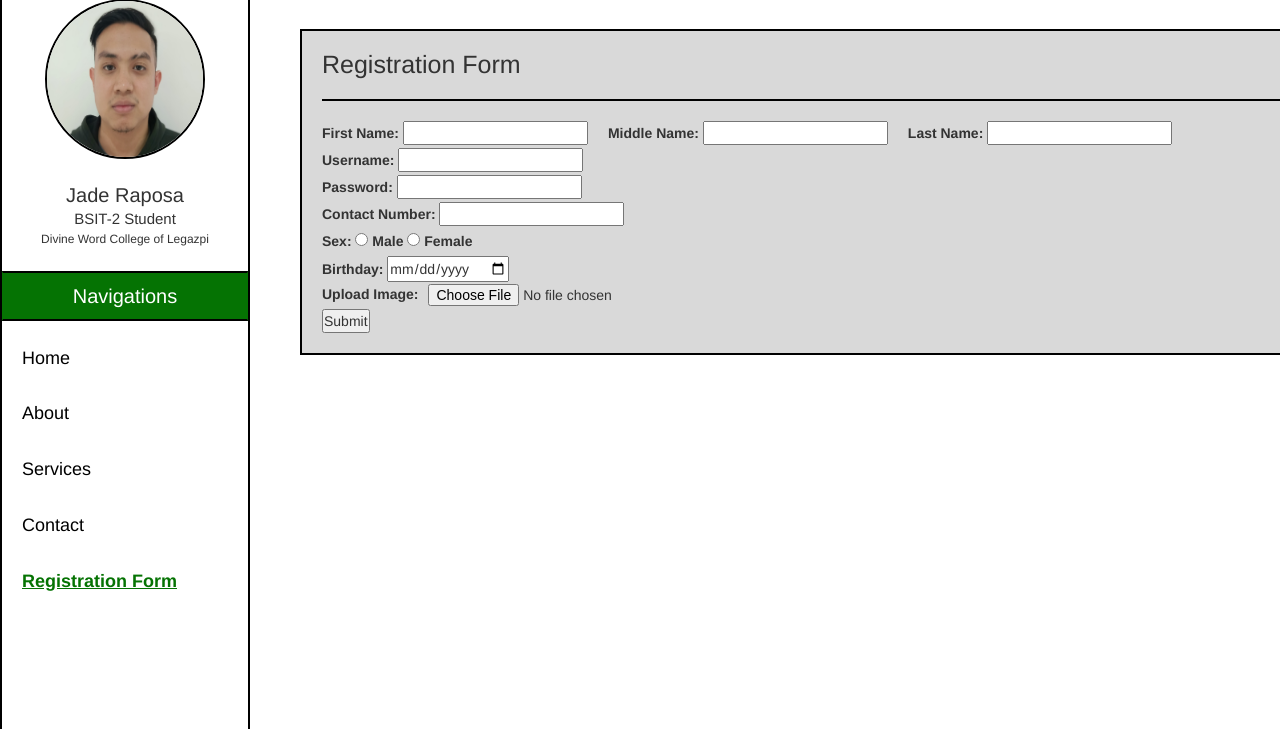
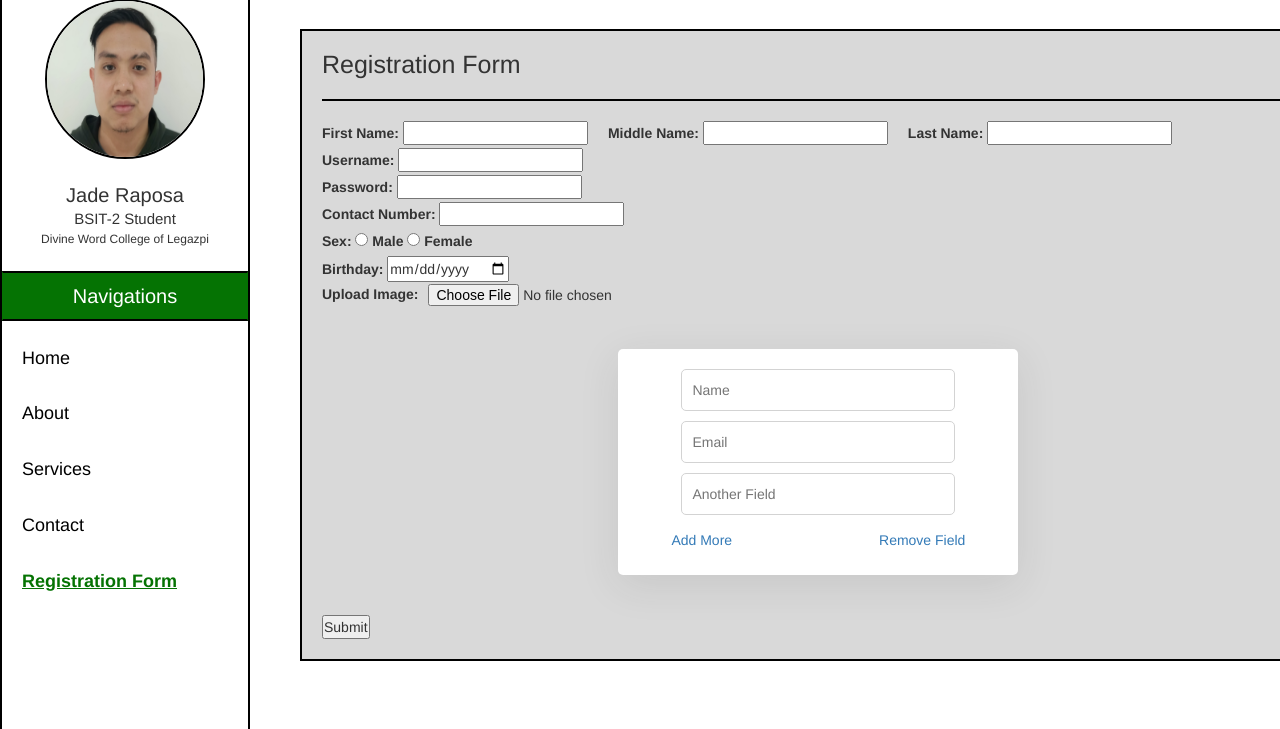
Before and after one commit to jaderaposa/VSCO_Jade, a PHP site: page / in a window 1280 px wide; the page is wider, and only the part inside the window is pictured. Shown: the part 71-800 px from the top of that part. Run offline with PHP 8.4, Linux system fonts and the light colour scheme; data that the repository does not hold is empty.

Commit message:
asdaswewqeq

```diff
--- a/ITPC222/Prefinals-Practical-Exam/css/css.css
+++ b/ITPC222/Prefinals-Practical-Exam/css/css.css
@@ -172,3 +172,38 @@ hr {
     .upload-image input {
         margin-left: 10px;
     }
+
+.wrapper {
+    width: 400px;
+    margin: 40px auto;
+    padding: 10px;
+    border-radius: 5px;
+    background: white;
+    box-shadow: 0px 10px 40px 0px rgba(47,47,47,.1);
+    }
+    .wrapper input[type="text"]{
+        padding: 10px;
+        margin: 10px auto;
+        display: block;
+        border-radius: 5px;
+        border: 1px solid lightgrey;
+        background: none;
+        width: 274px;
+        color: black;
+    }
+
+/* input[type="text"]:focus {
+    outline: none;
+} */
+
+.controls {
+    width: 294px;
+    margin: 15px auto;
+}
+
+#remove_fields {
+    float: right;
+}
+.controls a i.fa-minus {
+    margin-right: 5px;
+}
--- a/ITPC222/Prefinals-Practical-Exam/index.php
+++ b/ITPC222/Prefinals-Practical-Exam/index.php
@@ -111,6 +111,18 @@ include('db_config.php');
                 <input type="file" id="image" name="image">
               </div>
 
+              <div class="wrapper">
+                <div id="survey_options">
+                  <input type="text" name="survey_options[]" class="survey_options" size="50" placeholder="Name">
+                  <input type="text" name="survey_options[]" class="survey_options" size="50" placeholder="Email">
+                  <input type="text" name="survey_options[]" class="survey_options" size="50" placeholder="Another Field">
+                </div>
+                <div class="controls">
+                  <a href="#" id="add_more_fields"><i class="fa fa-plus"></i>Add More</a>
+                  <a href="#" id="remove_fields"><i class="fa fa-minus"></i>Remove Field</a>
+                </div>
+              </div>
+
               <div class="submit">
                 <input type="submit" value="Submit">
               </div>
```
